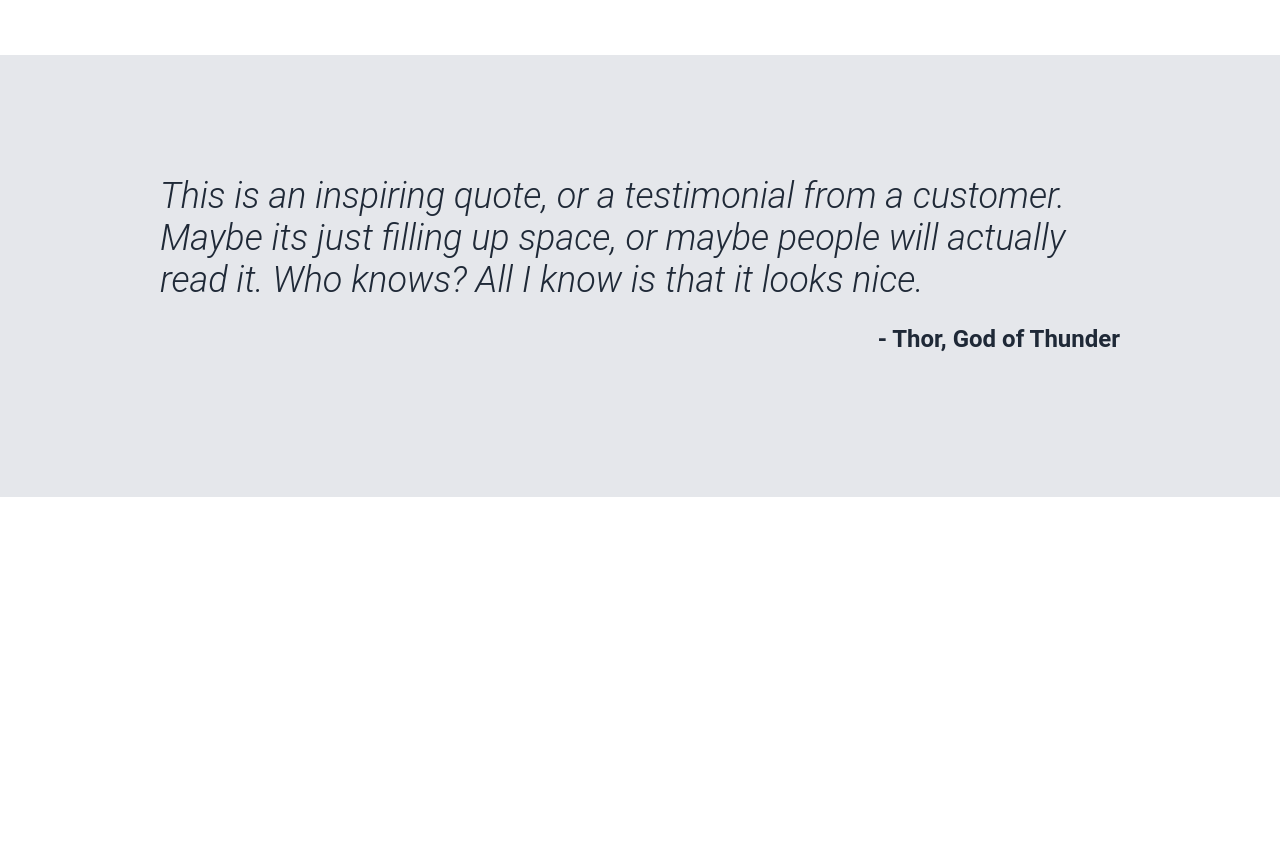
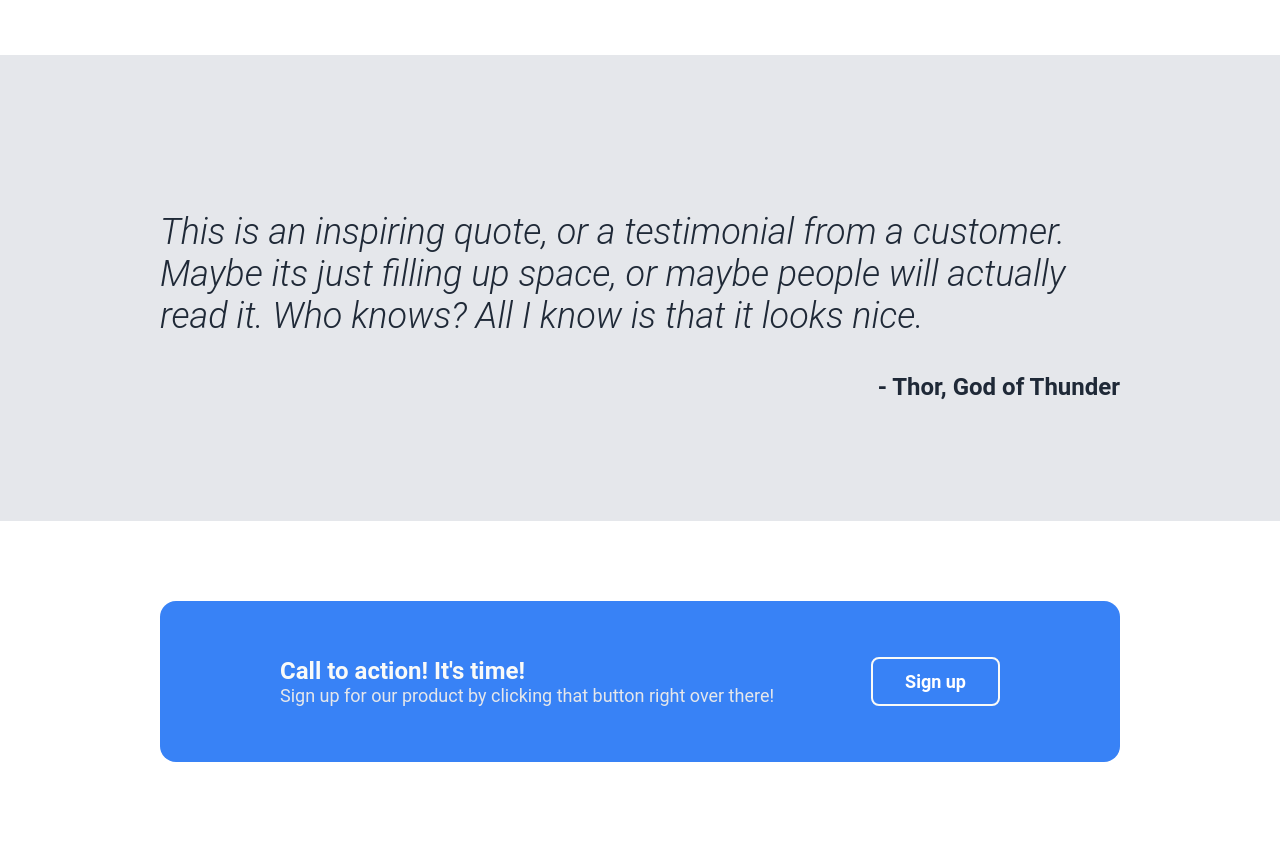
Before and after one commit to samotterspoor/flexbox_LP, a plain HTML site: page index.html in a window 1280 px wide. Shown: the part 1066-1908 px from the top of the page. Before the commit the page ends 1563 px from the top, so only its background shows below. Drawn offline with Linux system fonts and the light colour scheme.

Commit message:
Publish CTA section Finalised CTA section content and design. Pushing as a checkpoint.

```diff
--- a/index.html
+++ b/index.html
@@ -63,9 +63,20 @@
     <div class="section-grey">
         <div class="wrapper">
             <div class="quote">
-                <div>This is an inspiring quote, or a testimonial from a customer. Maybe its just filling up space,
-                    or maybe people will actually read it. Who knows? All I know is that it looks nice.</div>
+                <p>This is an inspiring quote, or a testimonial from a customer. Maybe its just filling up space,
+                    or maybe people will actually read it. Who knows? All I know is that it looks nice.</p>
                 <h3 id="quote-author">- Thor, God of Thunder</h3>
+            </div>
+        </div>
+    </div>
+    <div class="section-light CTA">
+        <div class="wrapper">
+            <div class="CTA-banner">
+                <div class="CTA-text">
+                    <h3 id="CTA-title">Call to action! It's time!</h3>
+                    <p>Sign up for our product by clicking that button right over there!</p>
+                </div>
+                <button class="light-border-button">Sign up</button>
             </div>
         </div>
     </div>
--- a/style.css
+++ b/style.css
@@ -1,6 +1,7 @@
 body {
     font-family: Roboto, sans-serif;
     font-size: 18px;
+    color: #E5E7EB;
     margin: 0;
 }
 
@@ -45,6 +46,7 @@
     font-size: 24px;
     font-weight: 700;
     font-style: normal;
+    margin: 0;
 }
 
 .header {
@@ -82,7 +84,7 @@
     border-radius: 8px;
     color: #ffffff;
     background-color: #3882F6;
-    border: #3882F6;
+    border: 2px solid #3882F6;
 }
 
 img {
@@ -124,3 +126,28 @@
 #quote-author {
     align-self: end;
 }
+
+.section-light.CTA {
+    padding: 80px;
+}
+
+.CTA-banner {
+    background-color: #3882F6;
+    display: flex;
+    justify-content: space-between;
+    padding: 56px 120px;
+    border-radius: 16px;
+}
+
+#CTA-title {
+    color: #F9FAF8;
+}
+
+.CTA-text p {
+    margin: 0;
+    color: #E5E7EB;
+}
+
+.light-border-button {
+    border: 2px solid #F9FAF8;
+}
```
